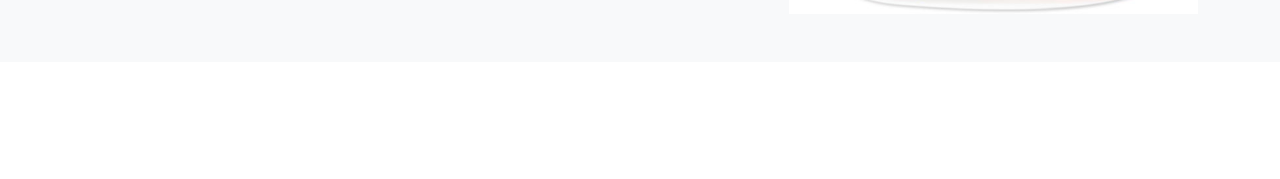
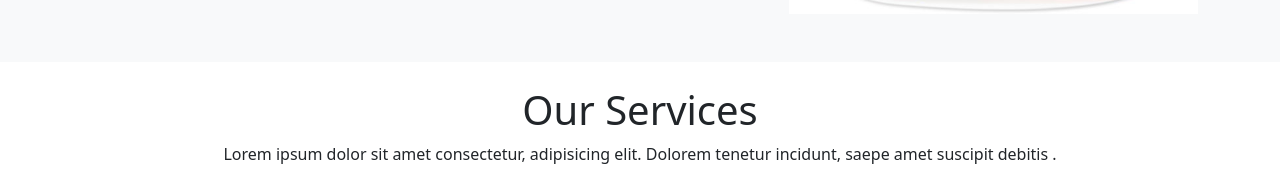
Before and after one commit to Ghullam-Mustafa/React-Assigment-03, a React (Create React App) app: page / in a window 1280 px wide. Shown: the part 732-911 px from the top of the page. Before the commit the page ends 800 px from the top, so only its background shows below. Built offline with nearby package versions, Linux system fonts and the light colour scheme.

Commit message:
section two

```diff
--- /dev/null
+++ b/src/components/sectionTwo/SectionTwo.js
@@ -0,0 +1,13 @@
+import React from 'react'
+
+export default function SectionTwo() {
+  return (
+    <div class="container pt-4">
+    <div class="row text-center">
+      <h1 class="">Our Services</h1>
+      <p>Lorem ipsum dolor sit amet consectetur, adipisicing elit. Dolorem tenetur incidunt, saepe amet suscipit debitis
+        .</p>
+    </div>
+  </div>
+  )
+}
--- a/src/pages/MainPage.js
+++ b/src/pages/MainPage.js
@@ -3,6 +3,7 @@ import 'bootstrap/dist/css/bootstrap.min.css';
 import React from 'react';
 import Navbar from '../components/navbar/Navbar';
 import SectionOne from '../components/sectionOne/SectionOne';
+import SectionTwo from '../components/sectionTwo/SectionTwo';
 
 
 export default function MainPage(props) {
@@ -10,6 +11,7 @@ export default function MainPage(props) {
     <>
     <Navbar />
     <SectionOne />
+    <SectionTwo />
     </>
 
   )
```
